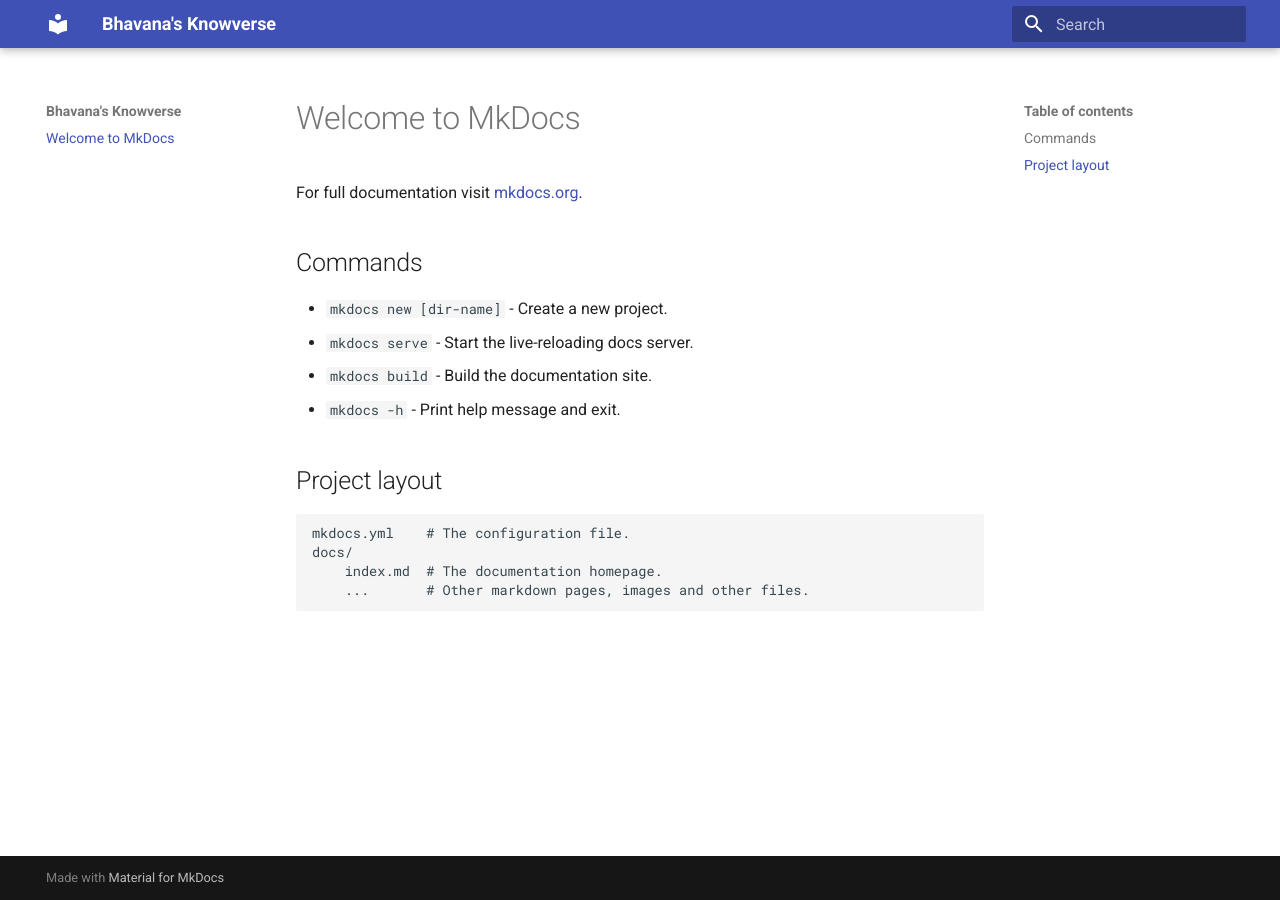
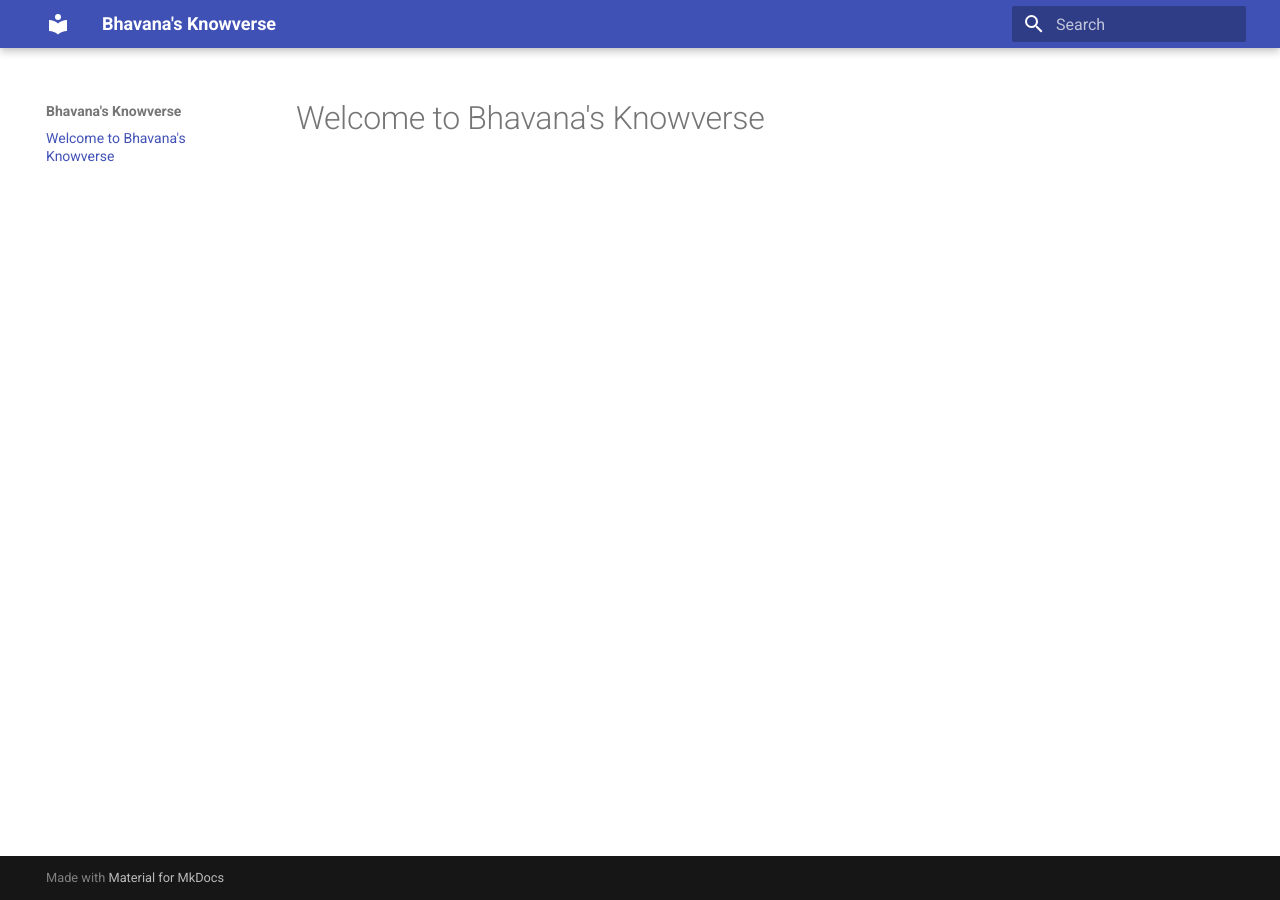
Before and after one commit to BhavanaWodeyar/Knowverse, an MkDocs documentation site: the page built from docs/index.md, in a window 1280 px wide. Built offline with MkDocs 1.6.1 and Material for MkDocs 9.7.7, drawn with Linux system fonts in a browser that asks for light colours.

Commit message:
Customised Welcome Page

```diff
--- a/docs/index.md
+++ b/docs/index.md
@@ -1,17 +1 @@
-# Welcome to MkDocs
-
-For full documentation visit [mkdocs.org](https://www.mkdocs.org).
-
-## Commands
-
-* `mkdocs new [dir-name]` - Create a new project.
-* `mkdocs serve` - Start the live-reloading docs server.
-* `mkdocs build` - Build the documentation site.
-* `mkdocs -h` - Print help message and exit.
-
-## Project layout
-
-    mkdocs.yml    # The configuration file.
-    docs/
-        index.md  # The documentation homepage.
-        ...       # Other markdown pages, images and other files.
+# Welcome to Bhavana's Knowverse
--- a/mkdocs.yml
+++ b/mkdocs.yml
@@ -1,7 +1,5 @@
 site_name: Bhavana's Knowverse
 site_url: https://bhavanawodeyar.github.io/Knowverse/
 
-use_directory_urls: true
-
 theme:
   name: material
```
